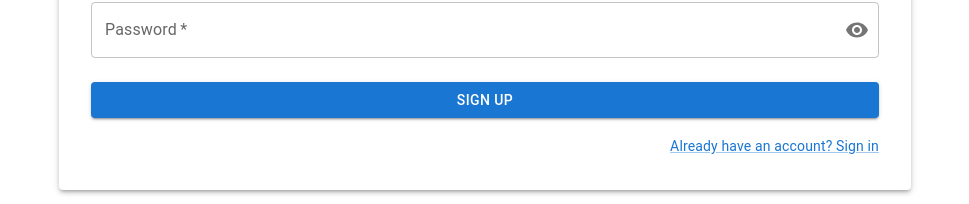
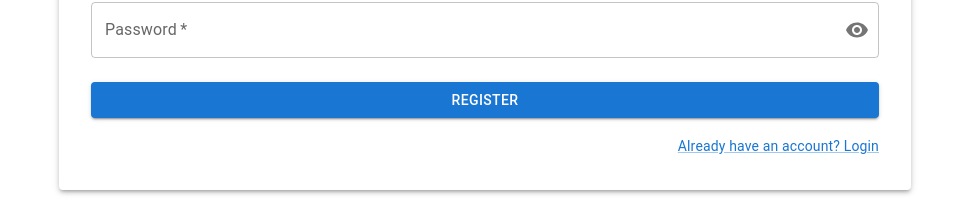
Before and after one commit to HenryJBorthwick/hbo50-full-stack-petitions-react-website-project, a React (Vite) app: page /register in a window 1280 px wide. Shown: the part 613-817 px from the top of the page, without its empty margins (155-1124 px from the left). Built offline with nearby package versions, Linux system fonts and the light colour scheme.

Commit message:
Making words consistent.

```diff
--- a/src/components/Register.tsx
+++ b/src/components/Register.tsx
@@ -136,7 +136,7 @@ export default function Register() {
                             alignItems: 'center',
                         }}
                     >
-                        <Avatar sx={{ m: 1, bgcolor: 'secondary.main' }}>
+                        <Avatar sx={{ m: 1, backgroundColor: 'secondary.main' }}>
                             <LockOutlinedIcon />
                         </Avatar>
                         <Typography component="h1" variant="h5">
@@ -224,13 +224,13 @@ export default function Register() {
                                 </Grid>
                             </Grid>
                             <Button type="submit" fullWidth variant="contained" sx={{ mt: 3, mb: 2 }}>
-                                Sign Up
+                                Register
                             </Button>
                             {error && <Alert severity="error">{error}</Alert>}
                             <Grid container justifyContent="flex-end">
                                 <Grid item>
                                     <Link onClick={() => navigate('/login')} variant="body2" sx={{ cursor: 'pointer' }}>
-                                        Already have an account? Sign in
+                                        Already have an account? Login
                                     </Link>
                                 </Grid>
                             </Grid>
```
